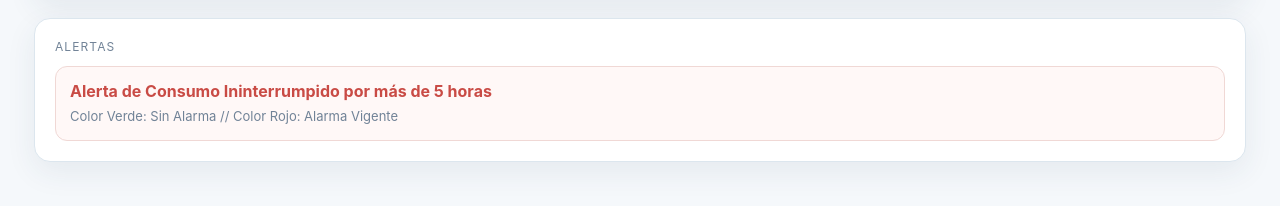
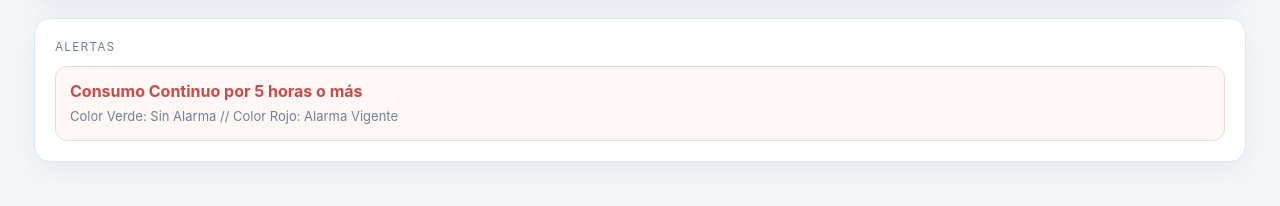
Before and after one commit to cibrics/medidor-online, a Flask app: page / in a window 1280 px wide. Shown: the part 1101-1307 px from the top of the page. Run offline with Flask 3, Linux system fonts and the light colour scheme; the visitor is signed in with stand-in values (Sample User, id 1); data comes from the database, SQL or seed files in the repository.

Commit message:
Update index.html

```diff
--- a/templates/index.html
+++ b/templates/index.html
@@ -1286,7 +1286,7 @@
 
         <b>
 
-          Alerta de Consumo Ininterrumpido por más de 5 horas
+         Consumo Continuo por 5 horas o más
 
         </b>
 
```
